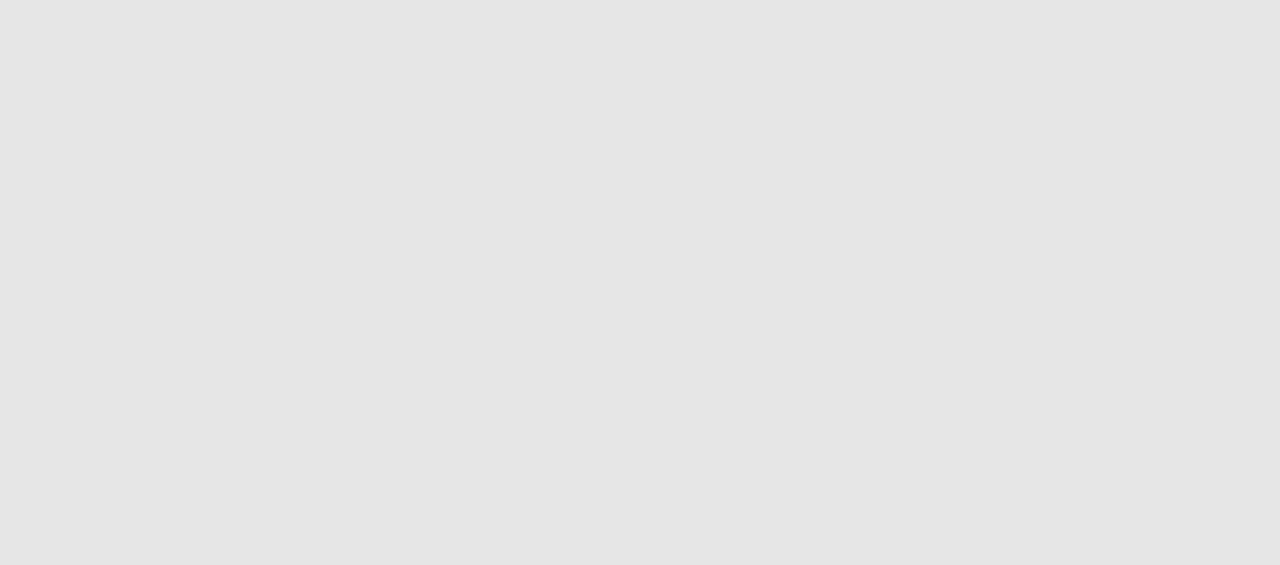
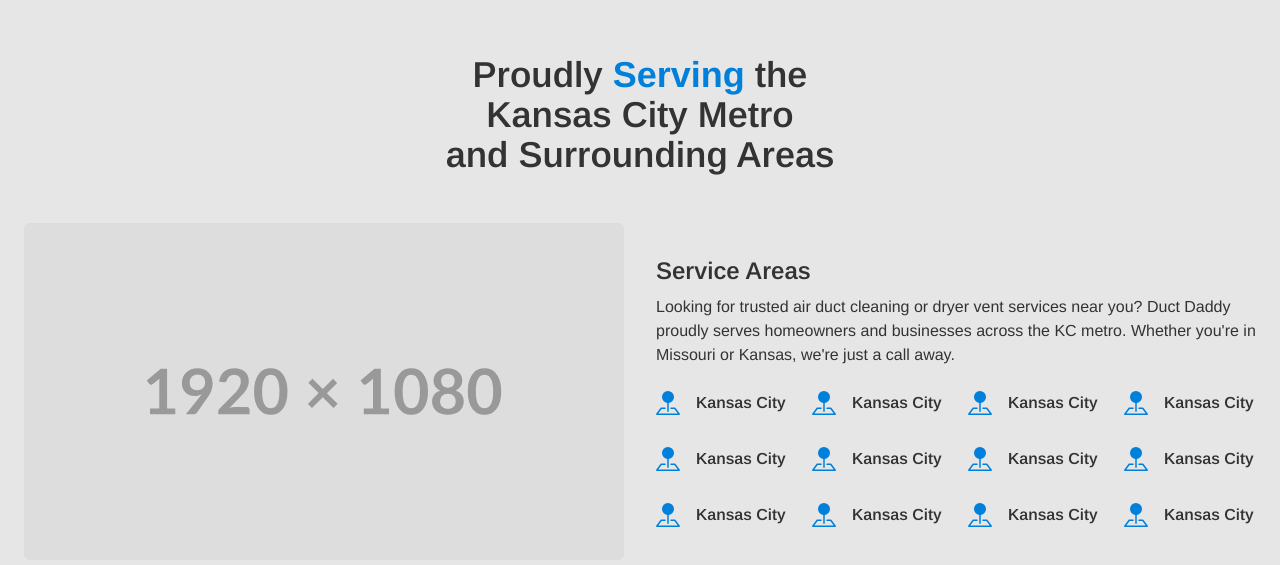
Before and after one commit to flowz0/duct-daddy, a Next.js app: page / in a window 1280 px wide. Shown: the part 3936-4501 px from the top of the page. Before the commit the page ends 3863 px from the top, so only its background shows below. Built offline with nearby package versions, Linux system fonts and the light colour scheme.

Commit message:
create ServiceArea section on landing page and ServiceAreaCard component

```diff
--- /dev/null
+++ b/app/components/pages/landing/ServiceArea.tsx
@@ -0,0 +1,44 @@
+import Image from "next/image";
+
+import PlaceholderImg from "@/public/1920x1080.svg";
+import ServiceAreaCard from "./ServiceAreaCard";
+
+export default function ServiceArea() {
+  return (
+    <section className="py-32 px-6 max-w-7xl mx-auto">
+      <h2 className="text-3xl font-semibold text-center sm:text-4xl">
+        Proudly <span className="text-[#0080DB] font-bold">Serving</span> the
+        <br />
+        Kansas City Metro
+        <br />
+        and Surrounding Areas
+      </h2>
+
+      <div className="mt-12 grid grid-cols-1 items-center gap-8 lg:grid-cols-2">
+        <Image
+          src={PlaceholderImg}
+          alt="Service area image"
+          className="h-full w-auto rounded-md"
+        />
+        <div>
+          <h2 className="text-xl font-semibold sm:text-2xl">Service Areas</h2>
+          <p className="mt-2">Looking for trusted air duct cleaning or dryer vent services near you? Duct Daddy proudly serves homeowners and businesses across the KC metro. Whether you&apos;re in Missouri or Kansas, we&apos;re just a call away.</p>
+          <div className="grid grid-cols-4 gap-x-6 gap-y-8 mt-6">
+            <ServiceAreaCard />
+            <ServiceAreaCard />
+            <ServiceAreaCard />
+            <ServiceAreaCard />
+            <ServiceAreaCard />
+            <ServiceAreaCard />
+            <ServiceAreaCard />
+            <ServiceAreaCard />
+            <ServiceAreaCard />
+            <ServiceAreaCard />
+            <ServiceAreaCard />
+            <ServiceAreaCard />
+          </div>
+        </div>
+      </div>
+    </section>
+  );
+}
--- /dev/null
+++ b/app/components/pages/landing/ServiceAreaCard.tsx
@@ -0,0 +1,10 @@
+import { BsFillPinMapFill } from "react-icons/bs";
+
+export default function ServiceAreaCard() {
+  return (
+    <div className="flex items-center gap-4">
+      <BsFillPinMapFill className="text-[#0080DB] w-6 h-6" />
+      <h3 className="font-semibold">Kansas City</h3>
+    </div>
+  );
+}
--- a/app/page.tsx
+++ b/app/page.tsx
@@ -3,6 +3,7 @@ import Stats from "./components/pages/landing/Stats";
 import Services from "./components/pages/landing/Services";
 import BeforeAfterPics from "./components/pages/landing/BeforeAfterPics";
 import ReviewSection from "./components/pages/landing/ReviewSection";
+import ServiceArea from "./components/pages/landing/ServiceArea";
 
 export default function Home() {
   return (
@@ -12,6 +13,7 @@ export default function Home() {
       <Services />
       <BeforeAfterPics />
       <ReviewSection />
+      <ServiceArea />
     </main>
   );
 }
```
